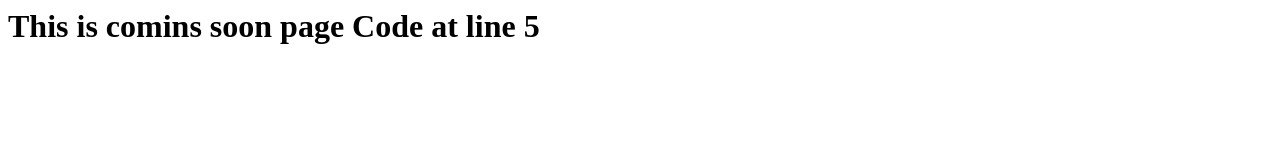
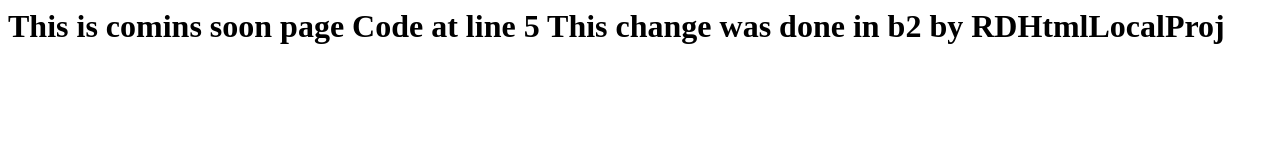
Before and after one commit to rashid0715/GitDemo, a plain HTML site: page comingsoon.html in a window 1280 px wide. Drawn offline with Linux system fonts and the light colour scheme.

Commit message:
csoon committed

```diff
--- a/comingsoon.html
+++ b/comingsoon.html
@@ -3,6 +3,7 @@
     <body><H1>
         This is comins soon  page
         Code at line 5
+        This change was done in b2 by RDHtmlLocalProj
 
     </H1></body>
     </html>
```
